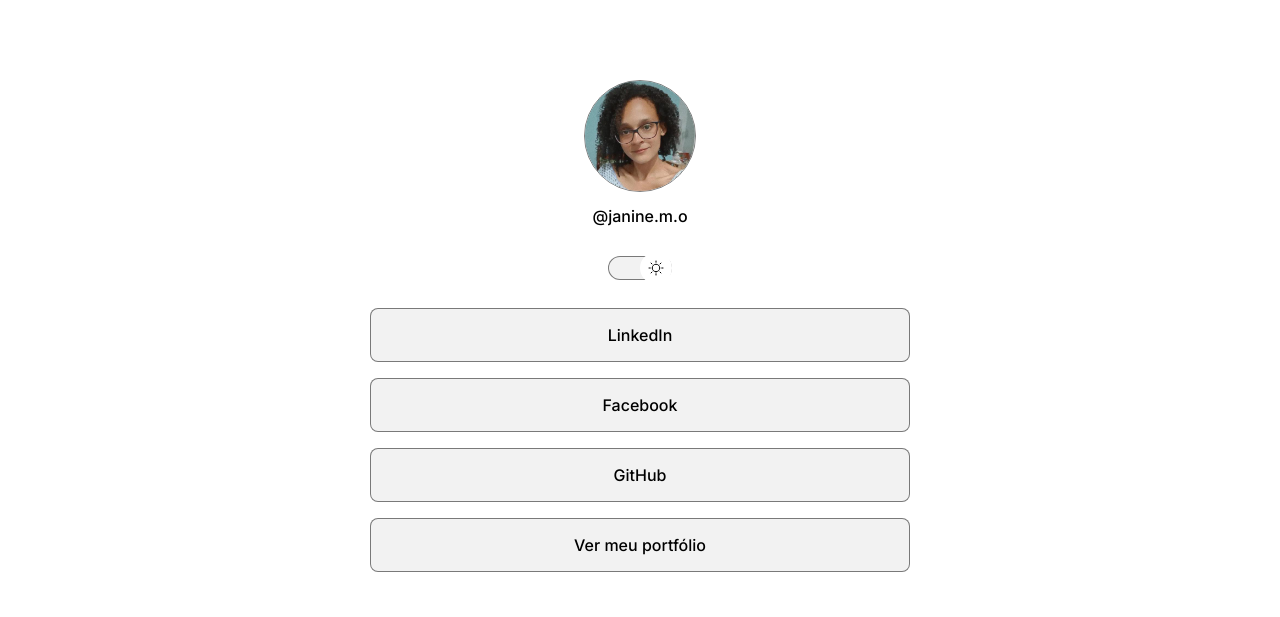
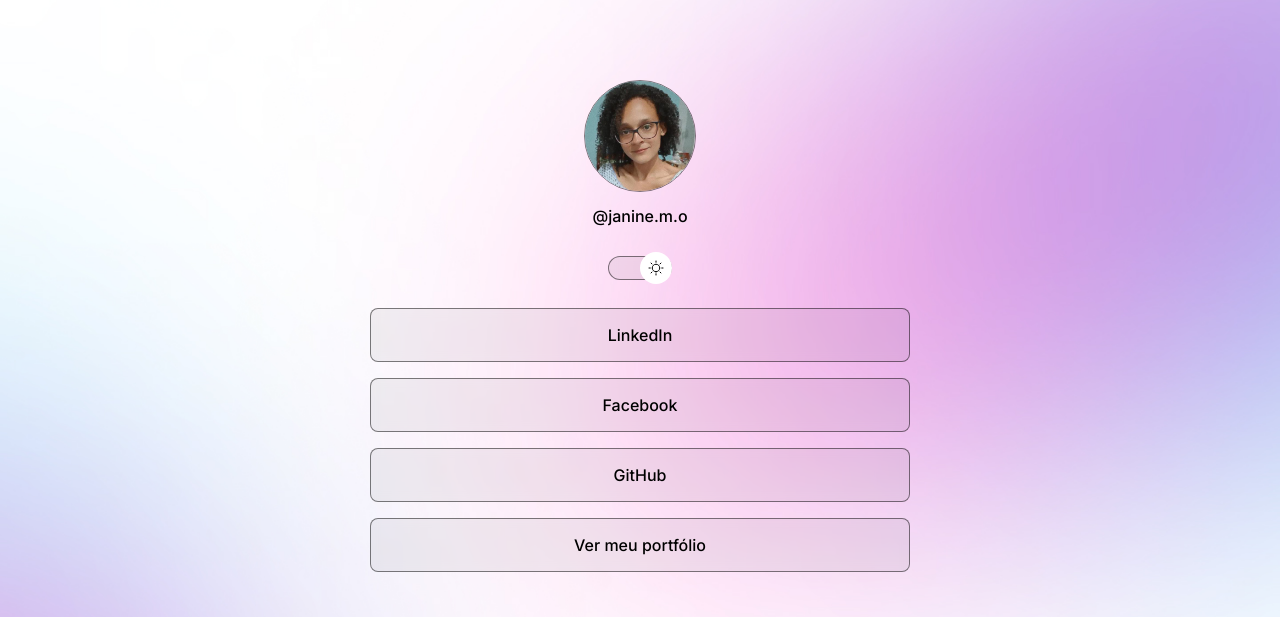
Before and after one commit to janinemo/instagramProjeto, a plain HTML site: page index.html in a window 1280 px wide. Shown: the top 617 px of the page. Drawn offline with nearby package versions, Linux system fonts and the light colour scheme.

Commit message:
adaptações para responsividade

```diff
--- a/style.css
+++ b/style.css
@@ -31,6 +31,7 @@ body {
   background-size: cover; */
 
   background: var(--bg-url) no-repeat top center/cover;
+  height: 100vh;
 }
 
 body * {
@@ -160,6 +161,10 @@ footer {
 /* media queries*/
 @media (min-width: 700px){
   :root {
-    --bg-url: url(./assets/a)
+    --bg-url: url(./assets/bg-desktop.jpg);
+  }
+
+  .light {
+    --bg-url: url(./assets/bg-desktop-light.jpg);
   }
 }
```
